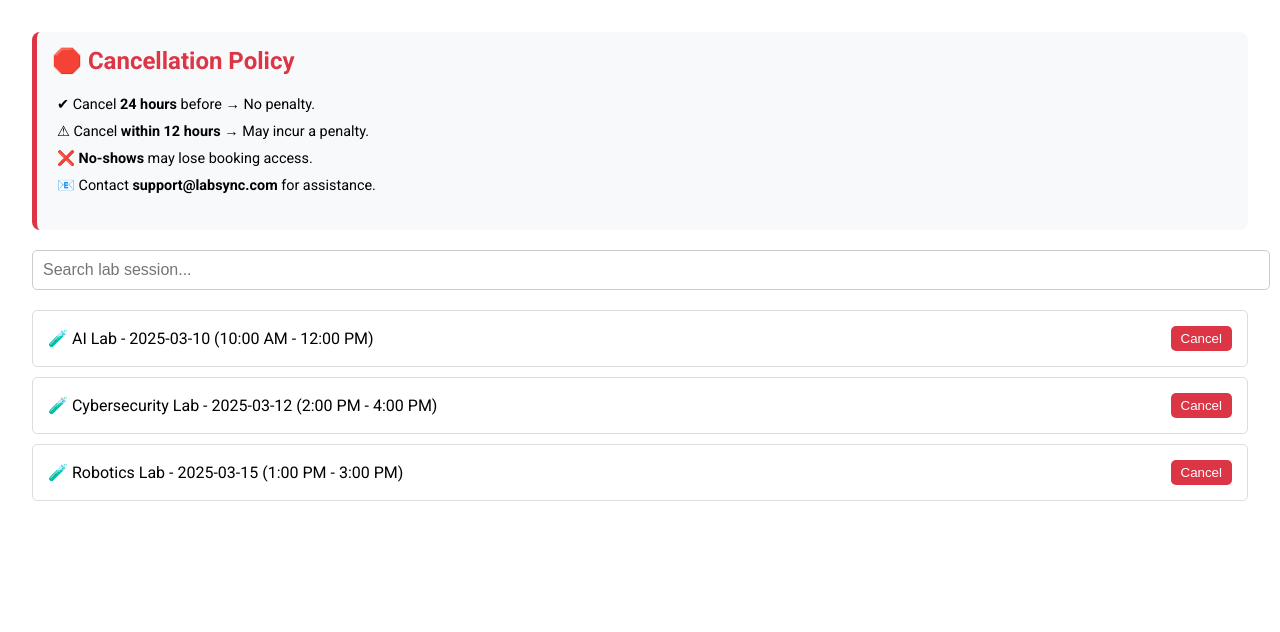
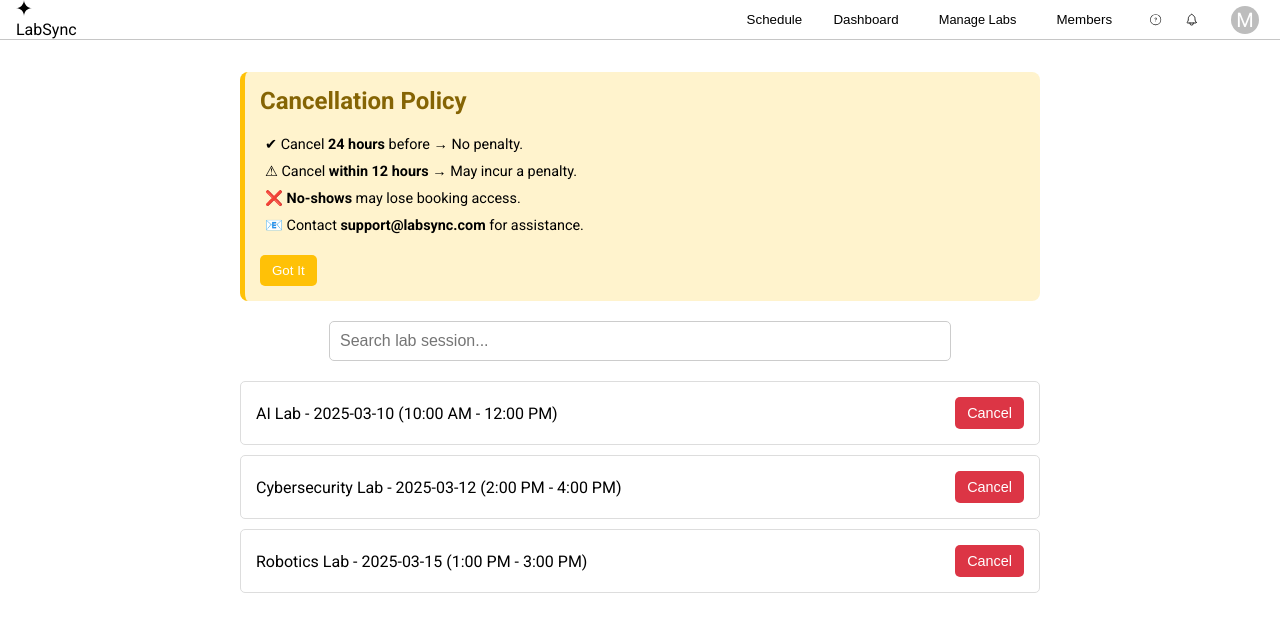
Before and after one commit to Ashwin-2408/Lab_Util_Book, a React (Vite) app in the folder lab_alloc/: page /cancel-lab in a window 1280 px wide. Shown: the top 632 px of the page. Built offline with nearby package versions, Linux system fonts and the light colour scheme; a web font is replaced by a local one.

Commit message:
upadated cancellation page

```diff
--- a/lab_alloc/src/components/CancelLab.jsx
+++ b/lab_alloc/src/components/CancelLab.jsx
@@ -1,4 +1,5 @@
-import React, { useState } from "react";
+import React, { useState, useEffect } from "react";
+import NavBar from "./navbar.jsx";
 
 export default function CancelLab() {
   const [searchQuery, setSearchQuery] = useState("");
@@ -9,6 +10,15 @@ export default function CancelLab() {
   ]);
   const [selectedLab, setSelectedLab] = useState(null);
   const [showModal, setShowModal] = useState(false);
+  const [showPolicy, setShowPolicy] = useState(
+    localStorage.getItem("hasSeenPolicy") !== "true"
+  );
+
+  useEffect(() => {
+    if (showPolicy === false) {
+      localStorage.setItem("hasSeenPolicy", "true");
+    }
+  }, [showPolicy]);
 
   const handleCancelLab = () => {
     setScheduledLabs((prev) => prev.filter((lab) => lab.id !== selectedLab.id));
@@ -17,17 +27,29 @@ export default function CancelLab() {
   };
 
   return (
+    <>
+      <NavBar />
       <div className="cancel-lab-container">
-      {/* 🛑 Cancellation Policies */}
+        {/* Display Cancellation Policy Only the First Time */}
+        {showPolicy && (
           <div className="policy-container">
-        <h2>🛑 Cancellation Policy</h2>
-        <ul>
-          <li>✔ Cancel <b>24 hours</b> before → No penalty.</li>
-          <li>⚠ Cancel <b>within 12 hours</b> → May incur a penalty.</li>
-          <li>❌ <b>No-shows</b> may lose booking access.</li>
-          <li>📧 Contact <b>support@labsync.com</b> for assistance.</li>
+            <h2 className="policy-title"> Cancellation Policy</h2>
+            <ul className="policy-list">
+              <li className="policy-item">✔ Cancel <b>24 hours</b> before → No penalty.</li>
+              <li className="policy-item">⚠ Cancel <b>within 12 hours</b> → May incur a penalty.</li>
+              <li className="policy-item">❌ <b>No-shows</b> may lose booking access.</li>
+              <li className="policy-item">📧 Contact <b>support@labsync.com</b> for assistance.</li>
             </ul>
+            <button className="close-policy-btn" onClick={() => setShowPolicy(false)}>Got It</button>
           </div>
+        )}
+
+        {/* Button to Review Policy */}
+        {!showPolicy && (
+          <button className="review-policy-btn" onClick={() => setShowPolicy(true)} style={{ marginBottom: "20px" }}>
+            📜 Review Cancellation Policy
+          </button>
+        )}
 
         {/* 🔍 Search Bar */}
         <div className="search-container">
@@ -48,7 +70,7 @@ export default function CancelLab() {
             )
             .map((lab) => (
               <div key={lab.id} className="lab-item">
-              <span>🧪 {lab.name} - {lab.date} ({lab.time})</span>
+                <span> {lab.name} - {lab.date} ({lab.time})</span>
                 <button className="cancel-btn" onClick={() => {
                   setSelectedLab(lab);
                   setShowModal(true);
@@ -63,7 +85,7 @@ export default function CancelLab() {
         {showModal && selectedLab && (
           <div className="modal-overlay">
             <div className="modal-content">
-            <h3>Are you sure you want to cancel?</h3>
+              <h3 className="modal-title">Are you sure you want to cancel?</h3>
               <p>Lab: <b>{selectedLab.name}</b></p>
               <p>Date: <b>{selectedLab.date}</b> | Time: <b>{selectedLab.time}</b></p>
               <p className="warning">⚠ This action cannot be undone.</p>
@@ -73,5 +95,6 @@ export default function CancelLab() {
           </div>
         )}
       </div>
+    </>
   );
 }
--- a/lab_alloc/src/components/navbar.jsx
+++ b/lab_alloc/src/components/navbar.jsx
@@ -32,7 +32,7 @@ export default function NavBar(props) {
             onMouseEnter={() => setShowDropdown(true)}
             onMouseLeave={() => setShowDropdown(false)}
           >
-            <button className="dropdown-btn">Manage Labs ▼</button>
+            <button className="dropdown-btn">Manage Labs </button>
             {showDropdown && (
               <div className="dropdown-menu">
                 <button onClick={() => handlePageChange("Renew Lab")}>Renew Lab</button>
--- a/lab_alloc/src/index.css
+++ b/lab_alloc/src/index.css
@@ -44,14 +44,26 @@ nav {
   cursor: pointer;
 }
 
-.dropdown-container {
-  position: relative;
-  display: inline-block;
+/* Make Manage Labs Button Look Like Other Navbar Buttons */
+.dropdown-btn {
+  background-color: transparent;
+  color: black;
+  border: none;
+  padding: 10px 15px;
+  font-size: 0.8rem; /* Match other navbar buttons */
+  cursor: pointer;
+  transition: color 0.3s ease, transform 0.2s ease;
 }
 
+/* Remove Extra Hover Effects */
+.dropdown-btn:hover {
+  background-color: transparent;
+  color: black;
+  transform: none;
+}
+
+/* Dropdown Menu Styling (Keeps dropdown functionality) */
 .dropdown-menu {
-  display: flex;
-  flex-direction: column;
   position: absolute;
   background-color: white;
   border: 1px solid #ccc;
@@ -61,7 +73,7 @@ nav {
   z-index: 10;
 }
 
-.dropdown-item {
+.dropdown-menu button {
   padding: 10px;
   border: none;
   background: none;
@@ -71,51 +83,93 @@ nav {
   color: black;
 }
 
-.dropdown-item:hover {
+.dropdown-menu button:hover {
   background-color: #f0f0f0;
   cursor: pointer;
 }
 
+
+
+/* General Container Styling */
 .cancel-lab-container {
   padding: 2rem;
   font-family: "Roboto", sans-serif;
+  max-width: 800px;
+  margin: 0 auto;
 }
 
+/* Policy Section */
 .policy-container {
-  background: #f8f9fa;
+  background: #fff3cd;
   padding: 15px;
   border-radius: 8px;
   margin-bottom: 20px;
-  border-left: 5px solid #dc3545;
+  border-left: 5px solid #ffc107;
 }
 
-.policy-container h2 {
+.policy-title {
   margin: 0 0 10px;
-  color: #dc3545;
+  color: #856404;
 }
 
-.policy-container ul {
+.policy-list {
   list-style-type: none;
   padding: 0;
 }
 
-.policy-container li {
+.policy-item {
   padding: 5px;
   font-size: 0.9rem;
 }
 
+.close-policy-btn {
+  background-color: #ffc107;
+  color: #fff;
+  border: none;
+  padding: 8px 12px;
+  border-radius: 5px;
+  cursor: pointer;
+}
+
+.close-policy-btn:hover {
+  background-color: #e0a800;
+}
+
+/* Review Policy Button */
+.review-policy-btn {
+  background-color: #007bff;
+  color: white;
+  border: none;
+  padding: 12px 18px;
+  font-size: 1rem;
+  border-radius: 5px;
+  cursor: pointer;
+  transition: background-color 0.3s ease, transform 0.2s ease;
+  display: inline-block;
+}
+
+.review-policy-btn:hover {
+  background-color: #0056b3;
+  transform: scale(1.05);
+}
+
+/* Search Bar */
 .search-container {
   margin-bottom: 20px;
+  display: flex;
+  justify-content: center;
 }
 
 .search-bar {
-  width: 100%;
+  width: 90%;
+  max-width: 600px;
   padding: 10px;
   border: 1px solid #ccc;
   border-radius: 5px;
   font-size: 1rem;
 }
 
+/* Lab List */
 .lab-list {
   display: flex;
   flex-direction: column;
@@ -130,22 +184,31 @@ nav {
   justify-content: space-between;
   align-items: center;
   border: 1px solid #ddd;
+  transition: box-shadow 0.3s ease-in-out;
 }
 
+.lab-item:hover {
+  box-shadow: 0 4px 8px rgba(0, 0, 0, 0.1);
+}
+
+/* Cancel Button */
 .cancel-btn {
-  padding: 5px 10px;
   background-color: #dc3545;
   color: white;
+  padding: 8px 12px;
+  font-size: 0.9rem;
   border: none;
+  border-radius: 5px;
   cursor: pointer;
-  border-radius: 5px;
+  transition: background-color 0.3s ease, transform 0.2s ease;
 }
 
 .cancel-btn:hover {
-  background-color: #c82333;
+  background-color: #b02a37;
+  transform: scale(1.05);
 }
 
-/* 🔴 Confirmation Modal */
+/* Confirmation Modal */
 .modal-overlay {
   position: fixed;
   top: 0;
@@ -163,6 +226,12 @@ nav {
   padding: 20px;
   border-radius: 10px;
   text-align: center;
+  box-shadow: 0 5px 15px rgba(0, 0, 0, 0.3);
+}
+
+.modal-title {
+  font-size: 1.2rem;
+  margin-bottom: 10px;
 }
 
 .warning {
@@ -170,22 +239,33 @@ nav {
   font-weight: bold;
 }
 
-.confirm-btn, .close-btn {
-  padding: 10px;
-  margin: 5px;
+/* Modal Buttons */
+.confirm-btn {
+  background: #28a745;
+  color: white;
+  padding: 10px 15px;
   border: none;
   cursor: pointer;
+  border-radius: 5px;
 }
 
-.confirm-btn {
-  background: #dc3545;
-  color: white;
+.confirm-btn:hover {
+  background: #218838;
 }
 
 .close-btn {
   background: #6c757d;
   color: white;
+  padding: 10px 15px;
+  border: none;
+  cursor: pointer;
+  border-radius: 5px;
 }
+
+.close-btn:hover {
+  background: #545b62;
+}
+
 
 .user-mag-div {
   display: flex;
```
Lines whose indentation alone changed are shown as unchanged.
